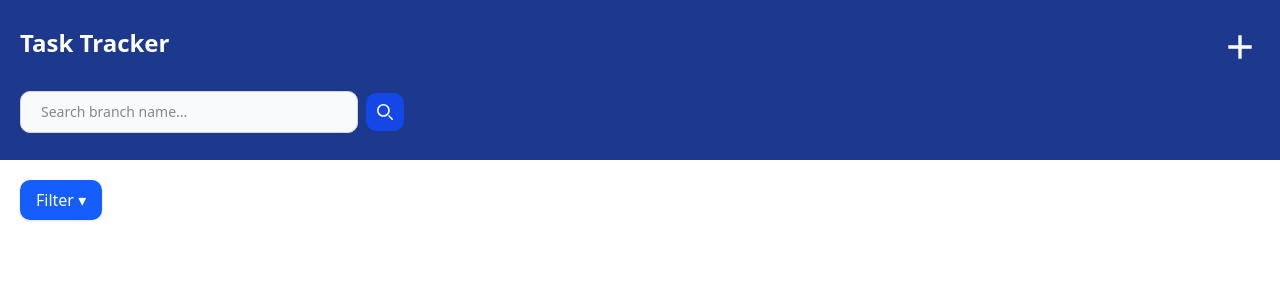
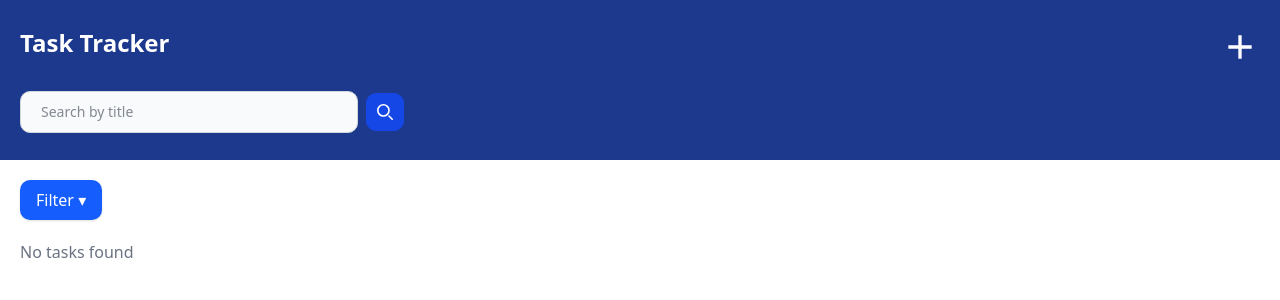
Before and after one commit to AbrantepaSark/taskTrackerApp, a React (Vite) app: page / in a window 1280 px wide. Shown: the top 300 px of the page. Built offline with nearby package versions, Linux system fonts and the light colour scheme.

Commit message:
Search item by title or description

```diff
--- a/src/App.tsx
+++ b/src/App.tsx
@@ -19,6 +19,17 @@ function App() {
   });
 
   const [isModalOpen, setIsModalOpen] = useState(false);
+  const [search, setSearch] = useState("");
+
+  // Filter tasks by search term
+  const filteredTasks =
+    search.trim() === ""
+      ? tasks
+      : tasks.filter(
+          (task) =>
+            task.title.toLowerCase().includes(search.toLowerCase()) ||
+            task.description.toLowerCase().includes(search.toLowerCase())
+        );
 
   const handleModal = () => setIsModalOpen(!isModalOpen);
 
@@ -58,15 +69,19 @@ function App() {
             <p className="text-2xl font-bold"> Task Tracker </p>
             <MdAdd onClick={() => handleModal()} className="h-10 w-10" />
           </div>
-          <SearchBar />
+          <SearchBar search={search} setSearch={setSearch} />
         </div>
       </div>
       <div className="p-5 ">
         <Filter />
         <div className="my-5 space-y-5">
-          {tasks.map((task: Task) => (
-            <TaskItem key={task.id} data={task} handleModal={handleModal} />
-          ))}
+          {filteredTasks.length > 0 ? (
+            filteredTasks.map((task: Task) => (
+              <TaskItem key={task.id} data={task} handleModal={handleModal} />
+            ))
+          ) : (
+            <p className="text-gray-500">No tasks found</p>
+          )}
         </div>
       </div>
       <AddTaskModal
--- a/src/components/search.tsx
+++ b/src/components/search.tsx
@@ -1,17 +1,26 @@
-export const SearchBar = () => {
+export const SearchBar = ({
+  search,
+  setSearch,
+}: {
+  search: string;
+  setSearch: (e: string) => void;
+}) => {
   return (
-    <form className="flex items-center max-w-sm ">
+    <div className="flex items-center max-w-sm ">
       <div className=" w-full">
         <input
           type="text"
+          value={search}
+          onChange={(e) => setSearch(e.target.value)}
           id="simple-search"
           className="bg-gray-50 border border-gray-300 text-gray-900 text-sm rounded-lg focus:ring-blue-500 focus:border-blue-500 block w-full ps-5 p-2.5  dark:bg-gray-700 dark:border-gray-600 dark:placeholder-gray-400 dark:text-white dark:focus:ring-blue-500 dark:focus:border-blue-500"
-          placeholder="Search branch name..."
+          placeholder="Search by title"
           required
         />
       </div>
       <button
-        type="submit"
+        type="button"
+        onClick={() => setSearch(search)}
         className="p-2.5 ms-2 text-sm font-medium text-white bg-blue-700 rounded-lg border border-blue-700 hover:bg-blue-800 focus:ring-4 focus:outline-none focus:ring-blue-300 dark:bg-blue-600 dark:hover:bg-blue-700 dark:focus:ring-blue-800"
       >
         <svg
@@ -31,6 +40,6 @@ export const SearchBar = () => {
         </svg>
         <span className="sr-only">Search</span>
       </button>
-    </form>
+    </div>
   );
 };
```
